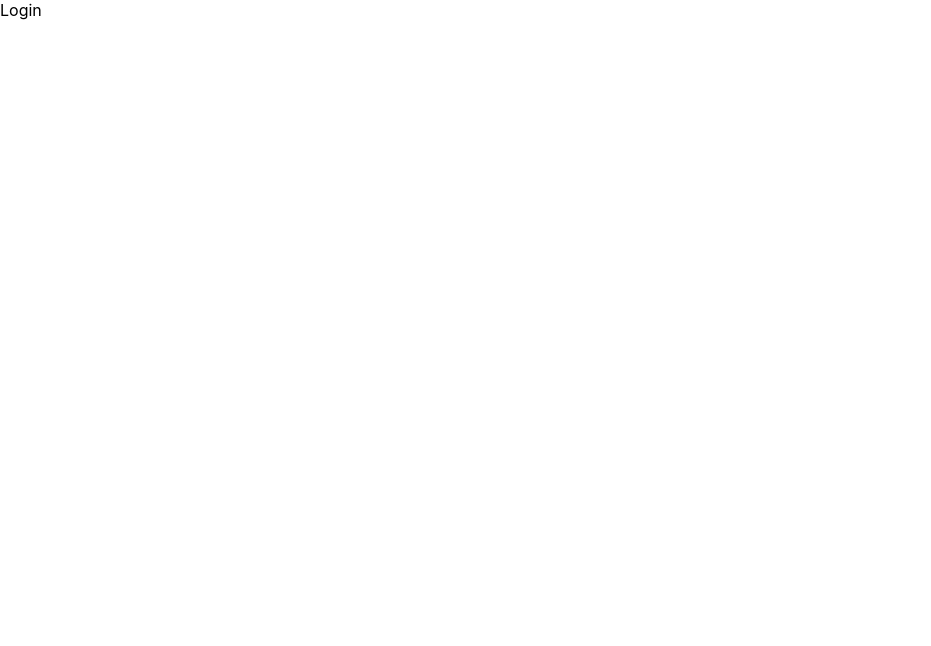
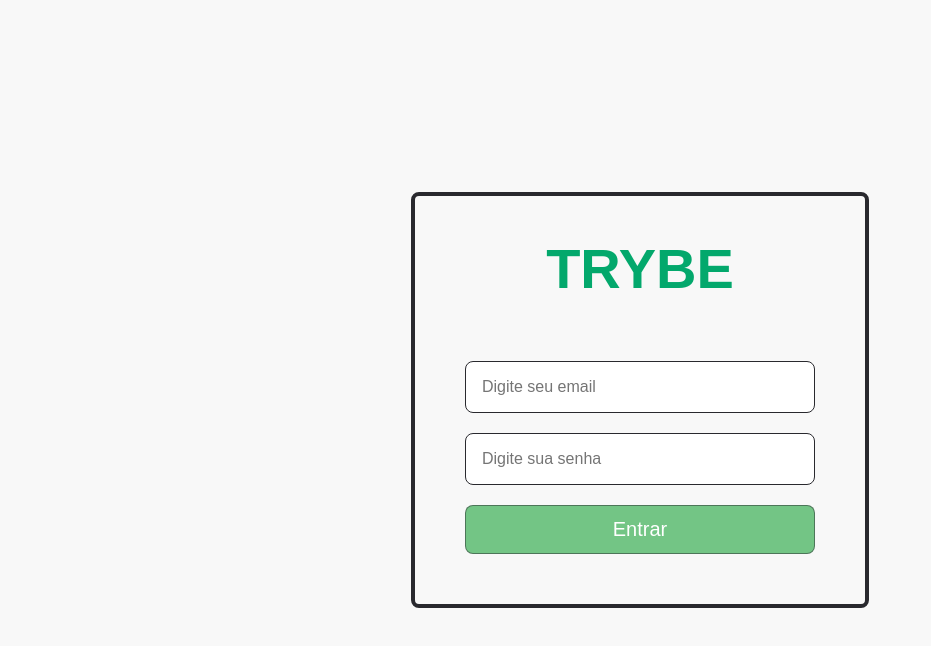
Before and after one commit to betrybe/carlosdaniel-test, a React (Create React App) app: page / in a window 1280 px wide. Shown: the top 646 px of the page, without its empty margins (0-931 px from the left). Built offline with nearby package versions, Linux system fonts and the light colour scheme.

Commit message:
Created Login Page and stylization

```diff
--- a/src/index.css
+++ b/src/index.css
@@ -1,13 +1,11 @@
-body {
+* {
+  padding: 0;
   margin: 0;
-  font-family: -apple-system, BlinkMacSystemFont, 'Segoe UI', 'Roboto', 'Oxygen',
-    'Ubuntu', 'Cantarell', 'Fira Sans', 'Droid Sans', 'Helvetica Neue',
-    sans-serif;
-  -webkit-font-smoothing: antialiased;
-  -moz-osx-font-smoothing: grayscale;
+  box-sizing: border-box;
+  font-family: sans-serif;
 }
 
-code {
-  font-family: source-code-pro, Menlo, Monaco, Consolas, 'Courier New',
-    monospace;
+body {
+  min-height: 100vh;
+  background-color: #F8F8F8;
 }
--- /dev/null
+++ b/src/pages/Login.css
@@ -0,0 +1,64 @@
+main {
+  min-height: 100vh;
+  display: flex;
+  flex-direction: column;
+  justify-content: center;
+  align-items: center;
+}
+main .container {
+  display: flex;
+  flex-direction: column;
+  align-items: center;
+
+  padding: 40px;
+  border: 4px solid #29292e;
+  border-radius: 8px;
+}
+
+main .container h1 {
+  font-size: 56px;
+  text-transform: uppercase;
+  color: #03A86C;
+  margin-bottom:50px;
+}
+
+main .container form {
+  display: flex;
+  flex-direction: column;
+  align-items: center;
+}
+
+main .container form input,
+main .container form button
+ {
+  width: 350px;
+  padding: 12px;
+  margin: 10px;
+  border-radius: 8px;
+}
+
+main .container form input {
+  border: 1px solid #29292e;
+  font-size: 16px;
+  font-weight: 300;
+  padding: 16px;
+}
+main .container form input:focus {
+  outline: 2px solid #03A86C;
+  border: none;
+}
+
+main .container form button {
+  color: #fff;
+  border: none;
+  font-size: 20px;
+  font-weight: 500;
+  background-color: #73C585;
+  border: 1px solid rgba(41, 41, 46, 0.5);
+
+  transition: .2s ease-in-out;
+}
+
+main .container form button:hover {
+  background-color: #218738;
+}
--- a/src/pages/Login.js
+++ b/src/pages/Login.js
@@ -1,9 +1,39 @@
 import React from 'react';
+import './Login.css';
 
-class Login extends React.Component {
-  render() {
-    return <div>Login</div>;
-  }
-}
+// class Login extends React.Component {
+//   render() {
+//     return <div>Login</div>;
+//   }
+// }
+
+const Login = () => {
+  const handleSubmit = (event) => {
+    event.preventDefault();
+  };
+
+  return (
+    <main>
+      <div className="container">
+        <h1>Trybe</h1>
+
+        <form onSubmit={ handleSubmit }>
+          <input
+            type="email"
+            placeholder="Digite seu email"
+            testid="email-input"
+          />
+          <input
+            type="password"
+            placeholder="Digite sua senha"
+            data-testid="password-input"
+            minLength="6"
+          />
+          <button type="submit">Entrar</button>
+        </form>
+      </div>
+    </main>
+  );
+};
 
 export default Login;
```
